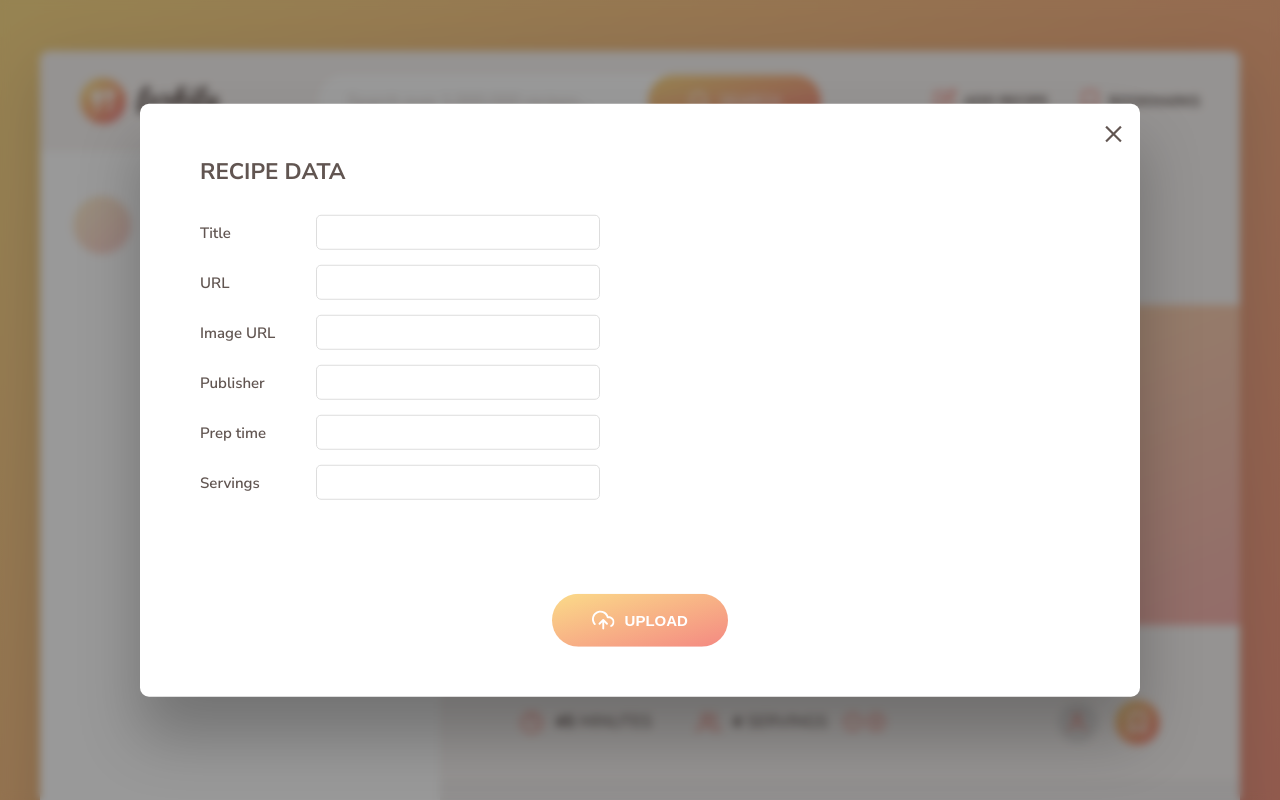
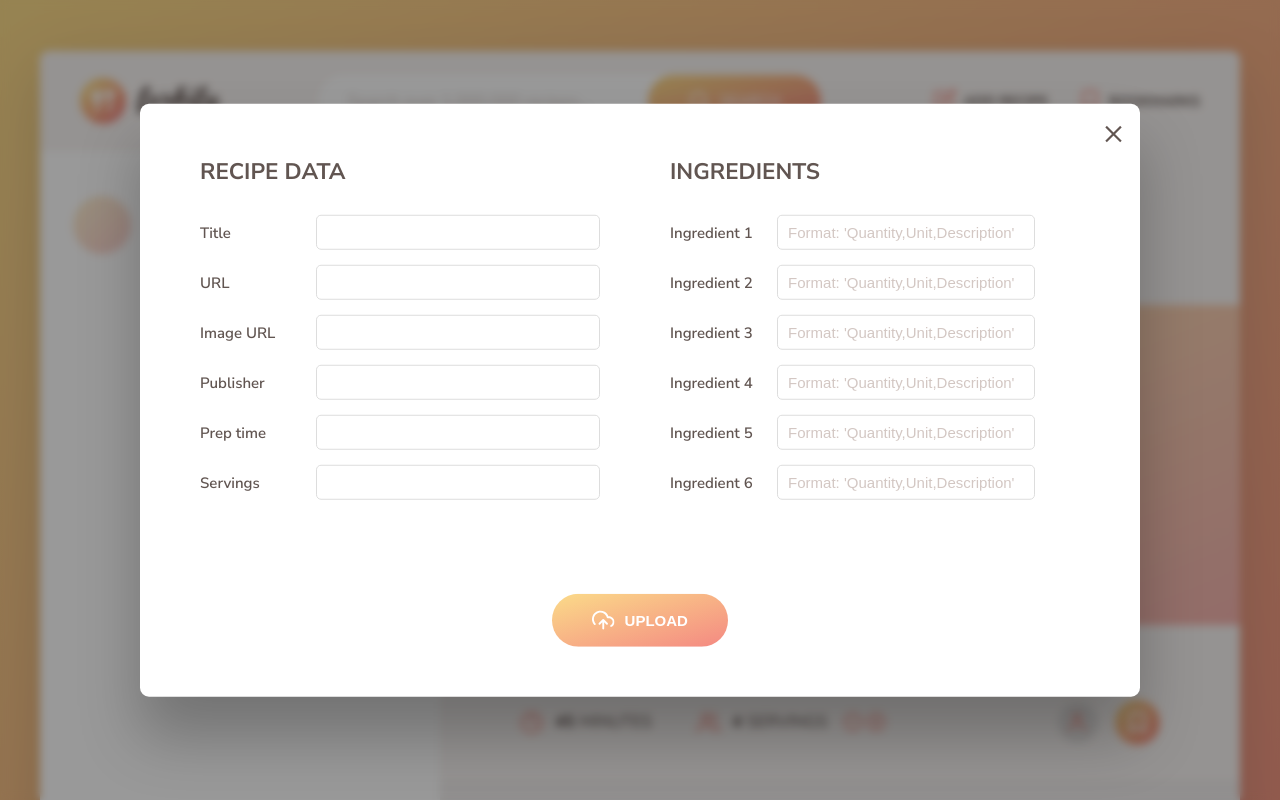
Before and after one commit to lavet13/forkify-dummy-react-app, a React (Create React App) app: page / in a window 1280 px wide. Both pictures are taken after a click on the button "ADD RECIPE". Shown: the top 800 px of the page. Built offline with nearby package versions, Linux system fonts and the light colour scheme.

Commit message:
ingredients

```diff
--- a/src/components/add-recipe-form/add-recipe-form.component.jsx
+++ b/src/components/add-recipe-form/add-recipe-form.component.jsx
@@ -1,4 +1,4 @@
-import React, { useState, useEffect } from 'react';
+import { useState } from 'react';
 import styles from './add-recipe-form.module.css';
 import icons from '../../resources/icons.svg';
 
@@ -9,7 +9,6 @@ import IngredientsActions from '../ingredients/ingredients-actions.component';
 
 const iconUploadCloud = `${icons}#icon-upload-cloud`;
 
-const AddRecipeForm = () => {
 const defaultFormFields = {
   title: '',
   sourceUrl: '',
@@ -19,9 +18,12 @@ const AddRecipeForm = () => {
   servings: '',
 };
 
+const AddRecipeForm = () => {
   const [formFields, setFormFields] = useState(defaultFormFields);
   const { title, sourceUrl, image, publisher, cookingTime, servings } =
     formFields;
+
+  const resetFormFields = () => setFormFields(defaultFormFields);
 
   const handleChange = event => {
     const { name, value } = event.target;
@@ -31,7 +33,8 @@ const AddRecipeForm = () => {
 
   const handleSubmit = event => {
     event.preventDefault();
-    console.log(formFields);
+    console.log({ ...formFields });
+    resetFormFields();
   };
 
   return (
@@ -94,15 +97,10 @@ const AddRecipeForm = () => {
           min='1'
         />
       </div>
-      {/*
-      <Ingredients
-        ingredients={ingredientsState.value}
-        onDeleteIngredient={deleteIngredientHandler}
-        onSaveIngredient={saveIngredientHandler}
-        onBlurIngredient={blurIngredientHandler}
-      />
 
-      <IngredientsActions onAddingIngredient={addIngredientHandler} /> */}
+      <Ingredients />
+
+      {/* <IngredientsActions onAddingIngredient={addIngredientHandler} /> */}
 
       <Button btn uploadBtn type='submit'>
         <svg>
--- a/src/components/ingredients/ingredient.component.jsx
+++ b/src/components/ingredients/ingredient.component.jsx
@@ -5,43 +5,24 @@ import Button from '../UI/button/button.component';
 import icons from '../../resources/icons.svg';
 const iconMinusCircle = `${icons}#icon-minus-circle`;
 
-const IngredientItem = ({
-  id,
-  value,
-  isValid,
-  onSaveIngredient,
-  onBlurIngredient,
-  onDeleteIngredient,
-}) => {
-  const ingredientChangeHandler = e => {
-    onSaveIngredient([id, e.target.value]);
-  };
-
-  const ingredientBlurHandler = () => {
-    onBlurIngredient(id);
-  };
-
-  const deleteIngredientHandler = () => {
-    onDeleteIngredient(id);
-  };
-
+const IngredientItem = ({ id, index, isValid, ...otherProps }) => {
   return (
-    <Control invalid={isValid === false} btnDelete>
-      <label htmlFor={`ingredient-${id + 1}`}>Ingredient {id + 1}</label>
+    // <Control invalid={isValid === false} btnDelete>
+    <Control btnDelete>
+      <label htmlFor={id}>Ingredient {index + 1}</label>
       <input
-        onChange={ingredientChangeHandler}
-        onBlur={ingredientBlurHandler}
-        value={value}
-        type='text'
-        title={`ingredient ${id + 1}`}
-        id={`ingredient-${id + 1}`}
-        placeholder="Format: 'Quantity,Unit,Description'"
+        // onChange={ingredientChangeHandler}
+        // onBlur={ingredientBlurHandler}
+        id={id}
+        {...otherProps}
       />
-      <Button btnTiny type='button' onClick={deleteIngredientHandler}>
+      {/* <Button btnTiny type='button' onClick={deleteIngredientHandler}> */}
+      <Button btnTiny type='button'>
         <svg>
           <use href={iconMinusCircle}></use>
         </svg>
       </Button>
+      {/* </Button> */}
     </Control>
   );
 };
--- a/src/components/ingredients/ingredients.component.jsx
+++ b/src/components/ingredients/ingredients.component.jsx
@@ -1,28 +1,54 @@
-import React from 'react';
+import { useState } from 'react';
 import IngredientItem from './ingredient.component';
 import styles from '../add-recipe-form/add-recipe-form.module.css';
 
-const Ingredients = ({
-  ingredients,
-  onDeleteIngredient,
-  onSaveIngredient,
-  onBlurIngredient,
-}) => {
+const initialIngredientsCount = 6;
+const initialIngredientsState = new Map(
+  Array.from({ length: initialIngredientsCount }, (_, i) => [
+    `ingredient-${i + 1}`,
+    ['', null],
+  ])
+);
+const Ingredients = () => {
+  const [ingredients, setIngredients] = useState(initialIngredientsState);
+
+  const isValidIngredient = ingredients => {
+    const ingArray = ingredients.split(',');
+
+    return (
+      ingArray.length > 2 && ingArray.every(ing => ing.trim().length !== 0)
+    );
+  };
+
+  const handleChange = event => {
+    const { name, value } = event.target;
+
+    setIngredients(
+      new Map([...ingredients.set(name, [value, isValidIngredient(value)])])
+    );
+  };
+
   return (
     <div className={styles.upload__column}>
       <h3 className={styles.upload__heading}>Ingredients</h3>
-      {ingredients.length !== 0 ? (
-        ingredients.map(([, value, isValid], i) => (
-          <IngredientItem
-            key={i}
-            id={i}
-            value={value}
-            isValid={isValid}
-            onDeleteIngredient={onDeleteIngredient}
-            onSaveIngredient={onSaveIngredient}
-            onBlurIngredient={onBlurIngredient}
-          />
-        ))
+      {ingredients.size ? (
+        [...ingredients.keys()].map((id, index) => {
+          const [value, isValid] = ingredients.get(id);
+          return (
+            <IngredientItem
+              key={id}
+              id={id}
+              name={id}
+              title={id}
+              index={index}
+              value={value}
+              isValid={isValid}
+              type='text'
+              placeholder="Format: 'Quantity,Unit,Description'"
+              onChange={handleChange}
+            />
+          );
+        })
       ) : (
         <p className={styles.paragraph}>No ingredients. Add new one!</p>
       )}
```
Lines whose indentation alone changed are shown as unchanged.
